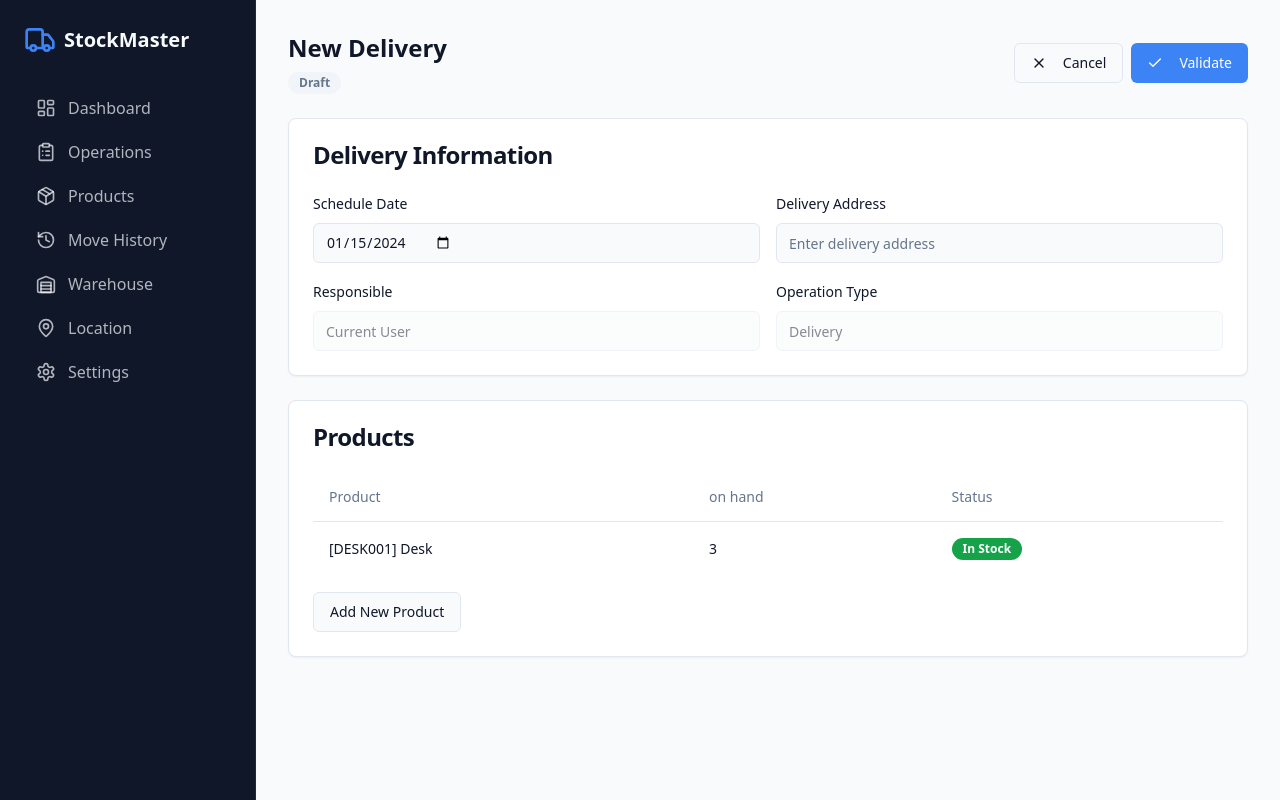
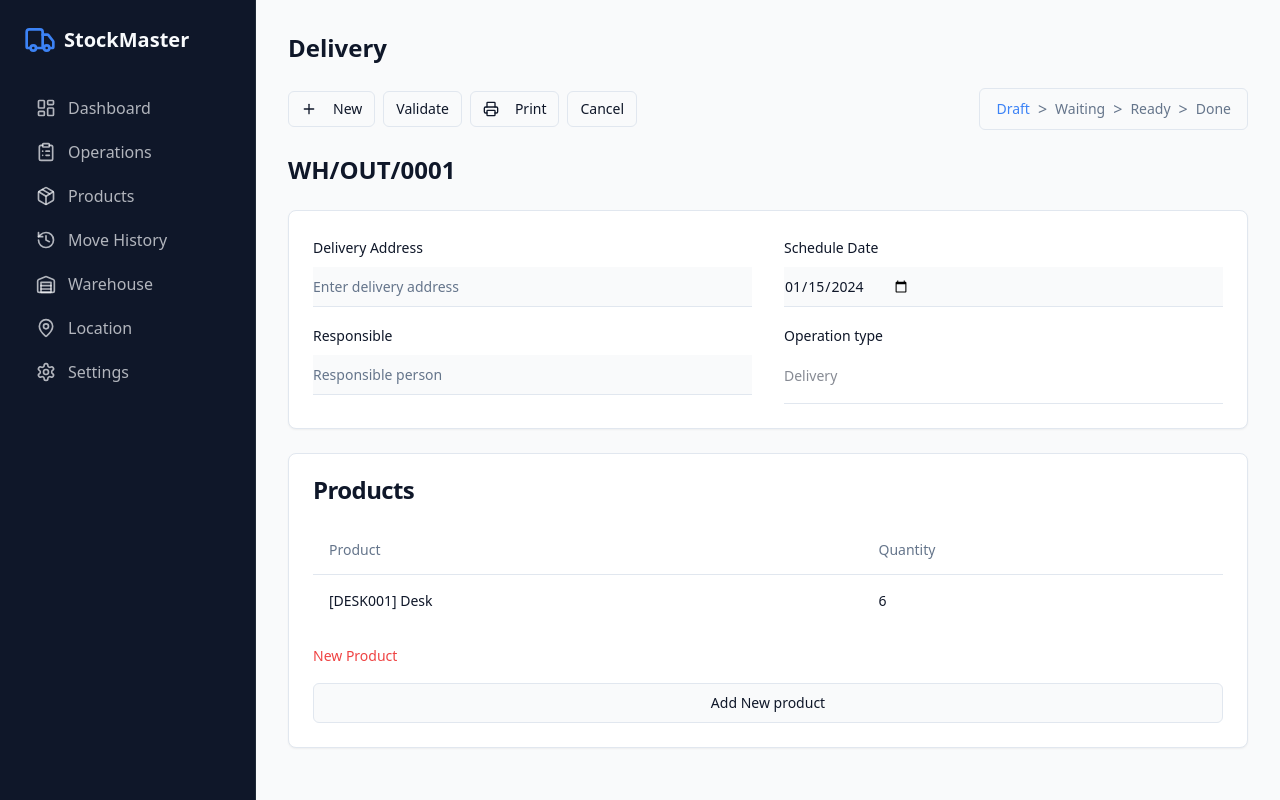
Before and after one commit to SwainDias/StockMaster-Odoo-Hackathon, a React (Vite) app in the folder frontend/: page /delivery/new in a window 1280 px wide. Built offline with nearby package versions, Linux system fonts and the light colour scheme.

Commit message:
new delivery and receipt page added

```diff
--- a/frontend/src/pages/DeliveryDetail.jsx
+++ b/frontend/src/pages/DeliveryDetail.jsx
@@ -7,8 +7,9 @@ import { Label } from "@/components/ui/label";
 import { Button } from "@/components/ui/button";
 import { Table, TableBody, TableCell, TableHead, TableHeader, TableRow } from "@/components/ui/table";
 import { Badge } from "@/components/ui/badge";
+import { Alert, AlertDescription } from "@/components/ui/alert";
 import { useParams, useNavigate } from "react-router-dom";
-import { Check, X, AlertCircle } from "lucide-react";
+import { Check, X, AlertCircle, Printer, Plus } from "lucide-react";
 
 const DeliveryDetail = () => {
   const { id } = useParams();
@@ -16,8 +17,10 @@ const DeliveryDetail = () => {
   const [status, setStatus] = useState("Draft");
 
   const products = [
-    { code: "DESK001", name: "Desk", onhand: 3, inStock: true },
+    { code: "DESK001", name: "Desk", quantity: 6, inStock: true },
   ];
+
+  const hasOutOfStock = products.some(p => !p.inStock);
 
   const getStatusColor = (status) => {
     switch (status) {
@@ -37,48 +40,78 @@ const DeliveryDetail = () => {
   return (
     <DashboardLayout>
       <div className="p-8">
-        <div className="mb-6 flex items-center justify-between">
-          <div>
-            <h2 className="text-2xl font-bold text-foreground">{id || "New Delivery"}</h2>
-            <Badge className={`mt-2 ${getStatusColor(status)}`}>{status}</Badge>
-          </div>
-          <div className="flex gap-2">
-            <Button variant="outline" onClick={() => navigate("/operations?tab=delivery")}>
-              <X className="h-4 w-4 mr-2" />
+        <PageHeader title="Delivery" />
+
+        {/* Action Buttons Row */}
+        <div className="mb-6 flex items-center gap-2">
+          <Button variant="outline" size="sm">
+            <Plus className="h-4 w-4 mr-2" />
+            New
+          </Button>
+          <Button variant="outline" size="sm" onClick={() => setStatus("Done")}>
+            Validate
+          </Button>
+          <Button variant="outline" size="sm">
+            <Printer className="h-4 w-4 mr-2" />
+            Print
+          </Button>
+          <Button variant="outline" size="sm" onClick={() => navigate("/operations?tab=delivery")}>
             Cancel
           </Button>
-            <Button onClick={() => setStatus("Done")}>
-              <Check className="h-4 w-4 mr-2" />
-              Validate
-            </Button>
+
+          {/* Status Flow Indicator */}
+          <div className="ml-auto flex items-center gap-2 px-4 py-2 border border-input rounded-md bg-background">
+            <span className={`text-sm font-medium ${status === "Draft" ? "text-primary" : "text-muted-foreground"}`}>
+              Draft
+            </span>
+            <span className="text-muted-foreground">&gt;</span>
+            <span className={`text-sm font-medium ${status === "Waiting" ? "text-primary" : "text-muted-foreground"}`}>
+              Waiting
+            </span>
+            <span className="text-muted-foreground">&gt;</span>
+            <span className={`text-sm font-medium ${status === "Ready" ? "text-primary" : "text-muted-foreground"}`}>
+              Ready
+            </span>
+            <span className="text-muted-foreground">&gt;</span>
+            <span className={`text-sm font-medium ${status === "Done" ? "text-primary" : "text-muted-foreground"}`}>
+              Done
+            </span>
           </div>
         </div>
 
+        {/* Reference Number */}
+        <div className="mb-6">
+          <h2 className="text-2xl font-bold text-foreground">{id || "WH/OUT/0001"}</h2>
+        </div>
+
         <div className="grid gap-6">
+          {/* Delivery Information Form */}
           <Card>
-            <CardHeader>
-              <CardTitle>Delivery Information</CardTitle>
-            </CardHeader>
-            <CardContent className="grid grid-cols-2 gap-4">
+            <CardContent className="pt-6">
+              <div className="grid grid-cols-2 gap-x-8 gap-y-4">
+                <div className="space-y-2">
+                  <Label>Delivery Address</Label>
+                  <Input placeholder="Enter delivery address" className="border-b border-t-0 border-x-0 rounded-none px-0" />
+                </div>
                 <div className="space-y-2">
                   <Label>Schedule Date</Label>
-                <Input type="date" defaultValue="2024-01-15" />
-              </div>
-              <div className="space-y-2">
-                <Label>Delivery Address</Label>
-                <Input placeholder="Enter delivery address" />
+                  <Input type="date" defaultValue="2024-01-15" className="border-b border-t-0 border-x-0 rounded-none px-0" />
                 </div>
                 <div className="space-y-2">
                   <Label>Responsible</Label>
-                <Input defaultValue="Current User" disabled />
+                  <Input placeholder="Responsible person" className="border-b border-t-0 border-x-0 rounded-none px-0" />
                 </div>
                 <div className="space-y-2">
-                <Label>Operation Type</Label>
-                <Input defaultValue="Delivery" disabled />
+                  <Label>Operation type</Label>
+                  <div className="flex items-center border-b pb-2">
+                    <Input defaultValue="Delivery" disabled className="border-0 px-0 bg-transparent" />
+                  </div>
+                </div>
               </div>
             </CardContent>
           </Card>
 
+          {/* Products Section */}
           <Card>
             <CardHeader>
               <CardTitle>Products</CardTitle>
@@ -88,37 +121,44 @@ const DeliveryDetail = () => {
                 <TableHeader>
                   <TableRow>
                     <TableHead>Product</TableHead>
-                    <TableHead>on hand</TableHead>
-                    <TableHead>Status</TableHead>
+                    <TableHead>Quantity</TableHead>
                   </TableRow>
                 </TableHeader>
                 <TableBody>
                   {products.map((product) => (
                     <TableRow
                       key={product.code}
-                      className={!product.inStock ? "bg-destructive/10" : ""}
+                      className={!product.inStock ? "bg-destructive/10 border-l-4 border-l-destructive" : ""}
                     >
-                      <TableCell>
+                      <TableCell className={!product.inStock ? "text-destructive font-medium" : ""}>
                         [{product.code}] {product.name}
                       </TableCell>
-                      <TableCell>{product.onhand}</TableCell>
-                      <TableCell>
-                        {product.inStock ? (
-                          <Badge className="bg-success text-success-foreground">In Stock</Badge>
-                        ) : (
-                          <div className="flex items-center gap-2 text-destructive">
-                            <AlertCircle className="h-4 w-4" />
-                            <span className="text-sm">Out of Stock</span>
-                          </div>
-                        )}
+                      <TableCell className={!product.inStock ? "text-destructive font-medium" : ""}>
+                        {product.quantity}
                       </TableCell>
                     </TableRow>
                   ))}
                 </TableBody>
               </Table>
-              <Button variant="outline" className="mt-4">
-                Add New Product
+
+              <div className="mt-4 space-y-4">
+                <Button variant="link" className="text-destructive p-0 h-auto">
+                  New Product
                 </Button>
+
+                {hasOutOfStock && (
+                  <Alert variant="destructive" className="bg-destructive/10 border-destructive">
+                    <AlertCircle className="h-4 w-4" />
+                    <AlertDescription>
+                      Alert the notification & mark the line red if product is not in stock.
+                    </AlertDescription>
+                  </Alert>
+                )}
+
+                <Button variant="outline" className="w-full">
+                  Add New product
+                </Button>
+              </div>
             </CardContent>
           </Card>
         </div>
--- a/frontend/src/pages/ReceiptDetail.jsx
+++ b/frontend/src/pages/ReceiptDetail.jsx
@@ -7,8 +7,9 @@ import { Label } from "@/components/ui/label";
 import { Button } from "@/components/ui/button";
 import { Table, TableBody, TableCell, TableHead, TableHeader, TableRow } from "@/components/ui/table";
 import { Badge } from "@/components/ui/badge";
+import { Alert, AlertDescription } from "@/components/ui/alert";
 import { useParams, useNavigate } from "react-router-dom";
-import { Printer, Check, X } from "lucide-react";
+import { Check, X, AlertCircle, Printer, Plus } from "lucide-react";
 
 const ReceiptDetail = () => {
   const { id } = useParams();
@@ -16,16 +17,10 @@ const ReceiptDetail = () => {
   const [status, setStatus] = useState("Draft");
 
   const products = [
-    { code: "DESK001", name: "Desk", onhand: 6 },
+    { code: "DESK001", name: "Desk", quantity: 6, inStock: true },
   ];
 
-  const handleValidate = () => {
-    if (status === "Draft") {
-      setStatus("Ready");
-    } else if (status === "Ready") {
-      setStatus("Done");
-    }
-  };
+  const hasOutOfStock = products.some(p => !p.inStock);
 
   const getStatusColor = (status) => {
     switch (status) {
@@ -33,6 +28,8 @@ const ReceiptDetail = () => {
         return "bg-primary text-primary-foreground";
       case "Draft":
         return "bg-muted text-muted-foreground";
+      case "Waiting":
+        return "bg-warning text-warning-foreground";
       case "Done":
         return "bg-success text-success-foreground";
       default:
@@ -43,50 +40,72 @@ const ReceiptDetail = () => {
   return (
     <DashboardLayout>
       <div className="p-8">
-        <div className="mb-6 flex items-center justify-between">
-          <div>
-            <h2 className="text-2xl font-bold text-foreground">{id || "New Receipt"}</h2>
-            <Badge className={`mt-2 ${getStatusColor(status)}`}>{status}</Badge>
-          </div>
-          <div className="flex gap-2">
-            <Button variant="outline" onClick={() => navigate("/operations?tab=receipts")}>
-              <X className="h-4 w-4 mr-2" />
-              Cancel
+        <PageHeader title="Receipt" />
+
+        {/* Action Buttons Row */}
+        <div className="mb-6 flex items-center gap-2">
+          <Button variant="outline" size="sm">
+            <Plus className="h-4 w-4 mr-2" />
+            New
           </Button>
-            {status === "Done" && (
-              <Button variant="outline">
+          <Button variant="outline" size="sm" onClick={() => setStatus("Done")}>
+            Validate
+          </Button>
+          <Button variant="outline" size="sm">
             <Printer className="h-4 w-4 mr-2" />
             Print
           </Button>
-            )}
-            <Button onClick={handleValidate}>
-              <Check className="h-4 w-4 mr-2" />
-              {status === "Draft" ? "TODO" : "Validate"}
+          <Button variant="outline" size="sm" onClick={() => navigate("/operations?tab=Receipt")}>
+            Cancel
           </Button>
+
+          {/* Status Flow Indicator */}
+          <div className="ml-auto flex items-center gap-2 px-4 py-2 border border-input rounded-md bg-background">
+            <span className={`text-sm font-medium ${status === "Draft" ? "text-primary" : "text-muted-foreground"}`}>
+              Draft
+            </span>
+            <span className="text-muted-foreground">&gt;</span>
+            <span className={`text-sm font-medium ${status === "Waiting" ? "text-primary" : "text-muted-foreground"}`}>
+              Waiting
+            </span>
+            <span className="text-muted-foreground">&gt;</span>
+            <span className={`text-sm font-medium ${status === "Ready" ? "text-primary" : "text-muted-foreground"}`}>
+              Ready
+            </span>
+            <span className="text-muted-foreground">&gt;</span>
+            <span className={`text-sm font-medium ${status === "Done" ? "text-primary" : "text-muted-foreground"}`}>
+              Done
+            </span>
           </div>
         </div>
 
+        {/* Reference Number */}
+        <div className="mb-6">
+          <h2 className="text-2xl font-bold text-foreground">{id || "WH/OUT/0001"}</h2>
+        </div>
+
         <div className="grid gap-6">
+          {/* Receipt Information Form */}
           <Card>
-            <CardHeader>
-              <CardTitle>Receipt Information</CardTitle>
-            </CardHeader>
-            <CardContent className="grid grid-cols-2 gap-4">
+            <CardContent className="pt-6">
+              <div className="grid grid-cols-2 gap-x-8 gap-y-4">
+                <div className="space-y-2">
+                  <Label>Receive From</Label>
+                  <Input placeholder="Enter Receipt address" className="border-b border-t-0 border-x-0 rounded-none px-0" />
+                </div>
                 <div className="space-y-2">
                   <Label>Schedule Date</Label>
-                <Input type="date" defaultValue="2024-01-15" />
-              </div>
-              <div className="space-y-2">
-                <Label>Receive From</Label>
-                <Input defaultValue="Vendor" />
+                  <Input type="date" defaultValue="2024-01-15" className="border-b border-t-0 border-x-0 rounded-none px-0" />
                 </div>
                 <div className="space-y-2">
                   <Label>Responsible</Label>
-                <Input defaultValue="Current User" disabled />
+                  <Input placeholder="Responsible person" className="border-b border-t-0 border-x-0 rounded-none px-0" />
+                </div>
               </div>
             </CardContent>
           </Card>
 
+          {/* Products Section */}
           <Card>
             <CardHeader>
               <CardTitle>Products</CardTitle>
@@ -96,23 +115,44 @@ const ReceiptDetail = () => {
                 <TableHeader>
                   <TableRow>
                     <TableHead>Product</TableHead>
-                    <TableHead>on hand</TableHead>
+                    <TableHead>Quantity</TableHead>
                   </TableRow>
                 </TableHeader>
                 <TableBody>
                   {products.map((product) => (
-                    <TableRow key={product.code}>
-                      <TableCell>
+                    <TableRow
+                      key={product.code}
+                      className={!product.inStock ? "bg-destructive/10 border-l-4 border-l-destructive" : ""}
+                    >
+                      <TableCell className={!product.inStock ? "text-destructive font-medium" : ""}>
                         [{product.code}] {product.name}
                       </TableCell>
-                      <TableCell>{product.onhand}</TableCell>
+                      <TableCell className={!product.inStock ? "text-destructive font-medium" : ""}>
+                        {product.quantity}
+                      </TableCell>
                     </TableRow>
                   ))}
                 </TableBody>
               </Table>
-              <Button variant="outline" className="mt-4">
+
+              <div className="mt-4 space-y-4">
+                <Button variant="link" className="text-destructive p-0 h-auto">
                   New Product
                 </Button>
+
+                {hasOutOfStock && (
+                  <Alert variant="destructive" className="bg-destructive/10 border-destructive">
+                    <AlertCircle className="h-4 w-4" />
+                    <AlertDescription>
+                      Alert the notification & mark the line red if product is not in stock.
+                    </AlertDescription>
+                  </Alert>
+                )}
+
+                <Button variant="outline" className="w-full">
+                  Add New product
+                </Button>
+              </div>
             </CardContent>
           </Card>
         </div>
```
Lines whose indentation alone changed are shown as unchanged.
